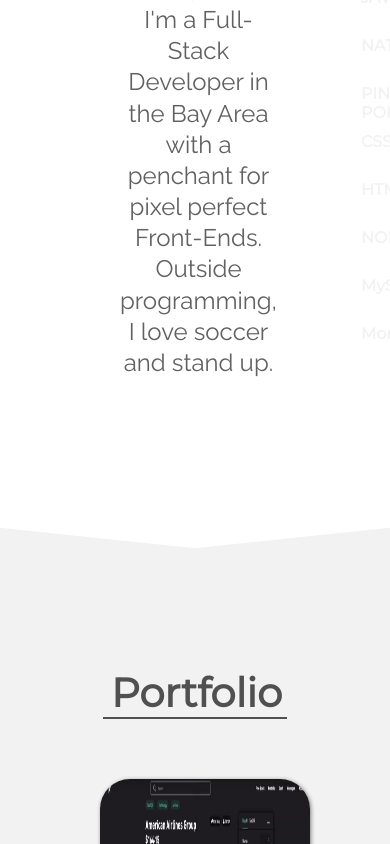
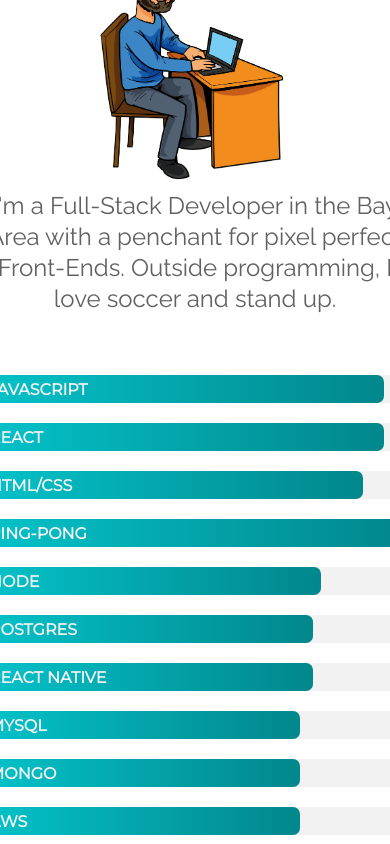
Before and after one commit to NickHolke/Portfolio-React, a React (Create React App) app: page / in a window 390 px wide. Shown: the part 1160-2004 px from the top of the page. Built offline with nearby package versions, Linux system fonts and the light colour scheme.

Commit message:
Landing page is responsive

```diff
--- a/src/components/about/about.module.scss
+++ b/src/components/about/about.module.scss
@@ -27,6 +27,9 @@ h2 {
 .wrapper {
   flex: 4;
   display: flex;
+  flex-wrap: wrap;
+  justify-content: center;
+  // max-width: 980px;
 }
 
 .photoWrapper {
@@ -34,9 +37,13 @@ h2 {
   flex: 1;
   display: flex;
   justify-content: center;
+  min-width: 500px;
+  max-width: 50%;
 }
 
 .skillsWrapper {
   margin-top: 60px;
+  min-width: 500px;
+  max-width: 50%;
   flex: 1;
 }
--- a/src/components/graph/graph.js
+++ b/src/components/graph/graph.js
@@ -21,15 +21,16 @@ const Graph = () => {
 
   return (
     <div ref={ref} className={wrapperClass}>
-      <Bar width='90%' delay='900ms' name='REACT' show={showBars}/>
-      <Bar width='90%' delay='1000ms' name='JAVASCRIPT' show={showBars}/>
-      <Bar width='80%' delay='1100ms' name='NATIVE' show={showBars}/>
-      <Bar width='80%' delay='1200ms' name='PING-PONG' show={showBars}/>
-      <Bar width='80%' delay='1200ms' name='CSS' show={showBars}/>
-      <Bar width='80%' delay='1300ms' name='HTML' show={showBars}/>
-      <Bar width='75%' delay='1400ms' name='NODE' show={showBars}/>
-      <Bar width='70%' delay='1500ms' name='MySQL' show={showBars}/>
-      <Bar width='70%' delay='1600ms' name='Mongo' show={showBars}/>
+      <Bar width='95%' delay='900ms' name='JAVASCRIPT' show={showBars}/>
+      <Bar width='95%' delay='1000ms' name='REACT' show={showBars}/>
+      <Bar width='90%' delay='1100ms' name='HTML/CSS' show={showBars}/>
+      <Bar width='100%' delay='1200ms' name='PING-PONG' show={showBars}/>
+      <Bar width='80%' delay='1300ms' name='NODE' show={showBars}/>
+      <Bar width='78%' delay='1400ms' name='POSTGRES' show={showBars}/>
+      <Bar width='78%' delay='1500ms' name='REACT NATIVE' show={showBars}/>
+      <Bar width='75%' delay='1600ms' name='MYSQL' show={showBars}/>
+      <Bar width='75%' delay='1700ms' name='MONGO' show={showBars}/>
+      <Bar width='75%' delay='1800ms' name='AWS' show={showBars}/>
     </div>
   );
 }
--- a/src/components/landing-page/landingPage.module.scss
+++ b/src/components/landing-page/landingPage.module.scss
@@ -272,3 +272,12 @@
     opacity: 1;
   }
 }
+
+@media (max-width: 600px) {
+  .svgTitle {
+    width: 260px;
+  }
+  .svgSubtitle {
+    width: 340px;
+  }
+}
```
